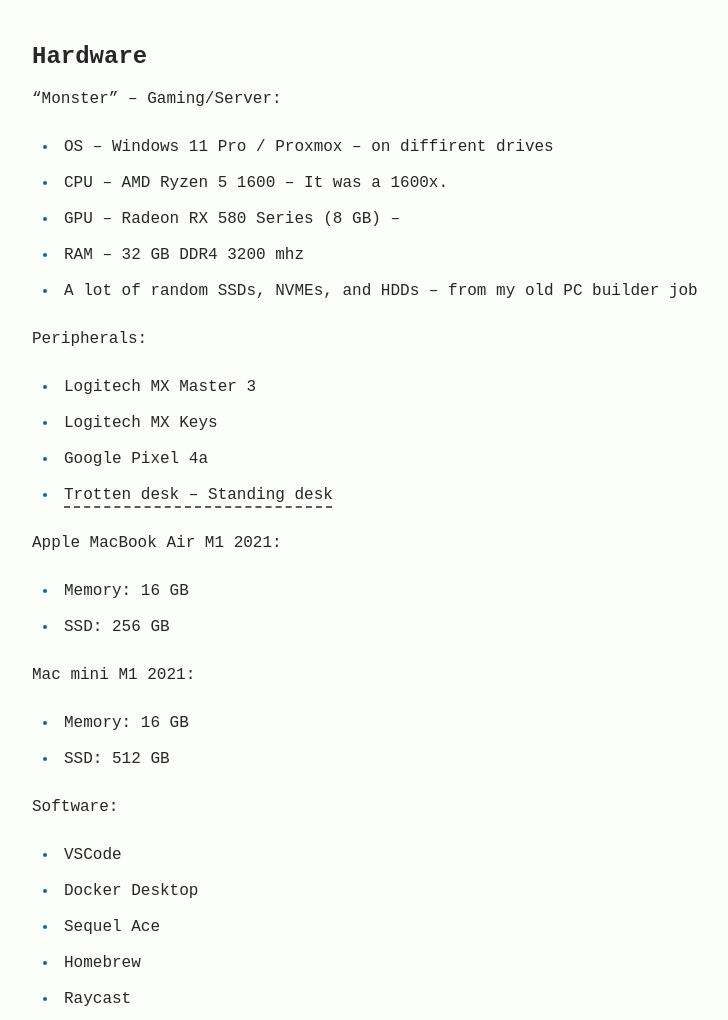
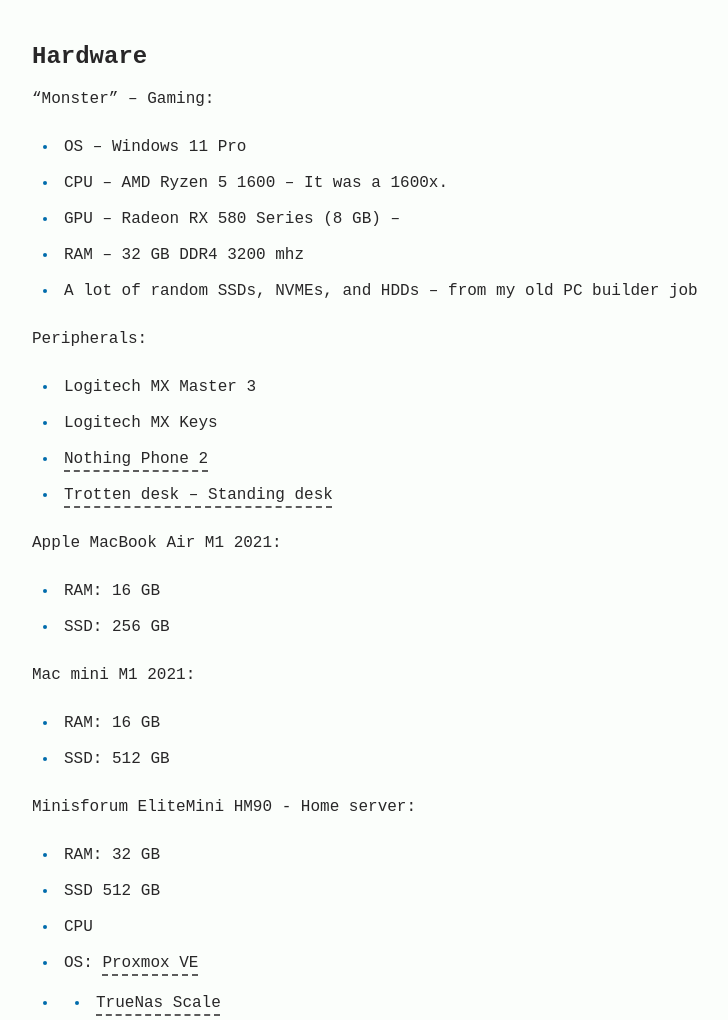
Before and after one commit to MrGKanev/mrgkanev.eu, an Astro site: page /uses in a window 1280 px wide. Shown: the part 400-1420 px from the top of the page, without its empty margins (176-904 px from the left). Built offline with nearby package versions, Linux system fonts and the light colour scheme; Astro itself is replaced by a stand-in of ours; a web font is replaced by a local one.

Commit message:
Update uses.md

```diff
--- a/src/pages/uses.md
+++ b/src/pages/uses.md
@@ -7,9 +7,9 @@
 
 ## Hardware
 
-“Monster” – Gaming/Server:
+“Monster” – Gaming:
 
-- OS – Windows 11 Pro / Proxmox – on diffirent drives
+- OS – Windows 11 Pro
 - CPU – AMD Ryzen 5 1600 – It was a 1600x.
 - GPU – Radeon RX 580 Series (8 GB) –
 - RAM – 32 GB DDR4 3200 mhz
@@ -19,16 +19,23 @@
 
 - Logitech MX Master 3
 - Logitech MX Keys
-- Google Pixel 4a
+- [Nothing Phone 2](https://nothing.tech/pages/phone-2)
 - [Trotten desk – Standing desk](https://www.ikea.com/us/en/p/trotten-desk-sit-stand-white-s99429578/)
 
 Apple MacBook Air M1 2021:
-- Memory: 16 GB
+- RAM: 16 GB
 - SSD: 256 GB
 
 Mac mini M1 2021:
-- Memory: 16 GB
+- RAM: 16 GB
 - SSD: 512 GB
+
+Minisforum EliteMini HM90 - Home server:
+- RAM: 32 GB
+- SSD 512 GB
+- CPU
+- OS: [Proxmox VE](https://www.proxmox.com/en/proxmox-virtual-environment/overview)
+- - [TrueNas Scale](https://www.truenas.com/truenas-scale/)
 
 Software:
 - VSCode
```
